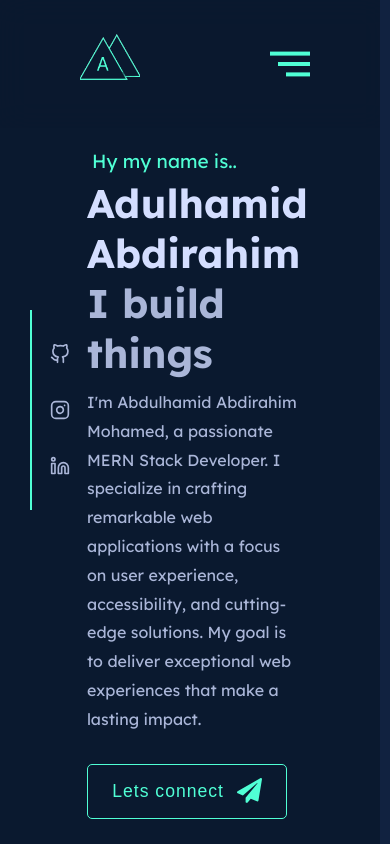
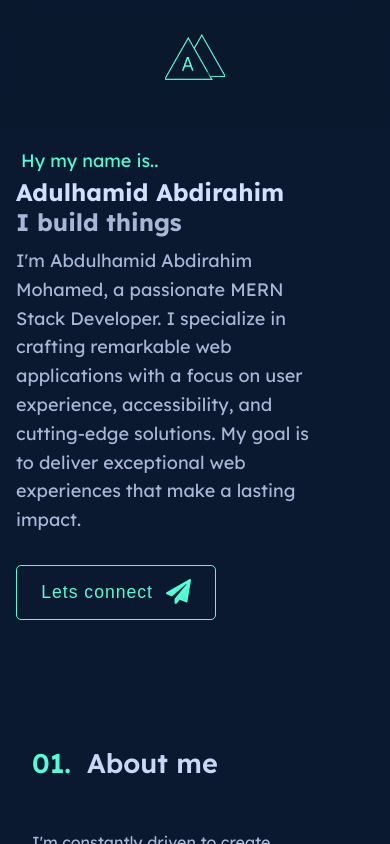
Before and after one commit to hamidzzabdul/V1--Portfolio, a React (Create React App) app: page / in a window 390 px wide. Built offline with nearby package versions, Linux system fonts and the light colour scheme.

Commit message:
adding responsiveness

```diff
--- a/public/index.html
+++ b/public/index.html
@@ -6,6 +6,7 @@
   <!-- <link rel="icon" href="./favicon.png/ type=" image/png"> -->
   <link rel="icon" href="%PUBLIC_URL%/favicon.png" type="image/png" />
   <meta name=" viewport" content="width=device-width, initial-scale=1" />
+  <meta name="viewport" content="width=device-width, initial-scale=1.0">
   <meta name="theme-color" content="#000000" />
   <meta name="description" content="Web site created using create-react-app" />
   <link rel="apple-touch-icon" href="%PUBLIC_URL%/logo192.png" />
--- a/src/components/Experience/Experienc.module.css
+++ b/src/components/Experience/Experienc.module.css
@@ -1,8 +1,15 @@
 .experiences-container {
+  border: 1px solid red;
   width: 95%;
   margin: 30px auto;
   padding: 4rem 2rem;
 }
+/*
+@media (max-width: 500px) {
+  .experiences-container {
+    width: 100%;
+  }
+} */
 
 .experiences-container > .animate > .title {
   color: #e6ecff;
--- a/src/components/Header/Hero.module.css
+++ b/src/components/Header/Hero.module.css
@@ -57,3 +57,32 @@
   max-width: 540px;
   margin-bottom: 20px;
 }
+
+@media (max-width: 560px) {
+  .container {
+    margin: 1rem;
+  }
+  .animate > h1 {
+    font-size: 34px;
+  }
+  .animate > h3 {
+    font-size: 34px;
+  }
+  .subheading {
+    font-size: 18px;
+  }
+}
+@media (max-width: 450px) {
+  .subheading {
+    font-size: 18px;
+  }
+  .animate > h1 {
+    font-size: 24px;
+  }
+  .animate > h3 {
+    font-size: 24px;
+  }
+  .intro {
+    font-size: 18px;
+  }
+}
--- a/src/components/Header/MainNavigation.module.css
+++ b/src/components/Header/MainNavigation.module.css
@@ -99,3 +99,14 @@
     display: block;
   }
 }
+
+@media (max-width: 700px) {
+  .nav {
+    padding: 4rem 1rem;
+    justify-content: center;
+    align-items: center;
+  }
+  .hamburger {
+    display: none;
+  }
+}
--- a/src/components/UI/SideBar.module.css
+++ b/src/components/UI/SideBar.module.css
@@ -7,6 +7,12 @@
   background-color: #112240;
   z-index: 9999;
   transition: right 300ms ease-in-out;
+}
+
+@media (max-width: 700px) {
+  .sidebar {
+    display: none;
+  }
 }
 
 .active {
--- a/src/components/UI/SideMenu.module.css
+++ b/src/components/UI/SideMenu.module.css
@@ -30,3 +30,9 @@
   left: 0;
   background-color: var(--secondary-color);
 }
+
+@media (max-width: 700px) {
+  .sidemenu {
+    display: none;
+  }
+}
--- a/src/components/pages/Home.js
+++ b/src/components/pages/Home.js
@@ -12,7 +12,7 @@ const Home = () => {
     <>
       <SideMenu />
       <MainNavigation />
-      <main>
+      <main className="main">
         <Hero />
         <About />
         <Experience />
--- a/src/index.css
+++ b/src/index.css
@@ -32,6 +32,11 @@ main {
   flex-direction: column;
   gap: 2rem;
 }
+@media (max-width: 700px) {
+  main {
+    width: 100%;
+  }
+}
 
 main::-webkit-scrollbar {
   display: none;
```
